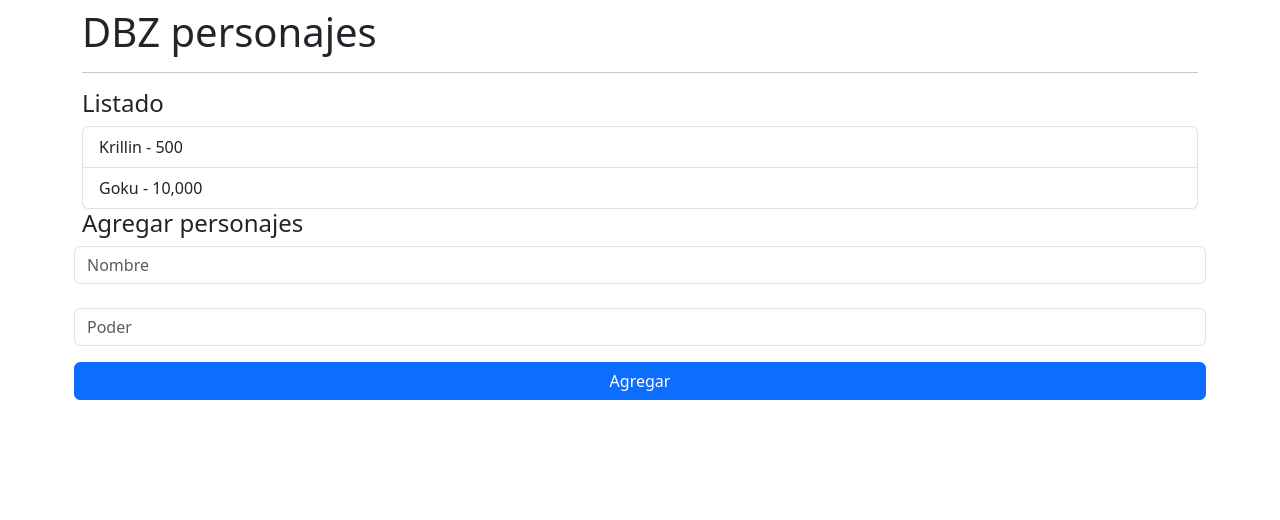
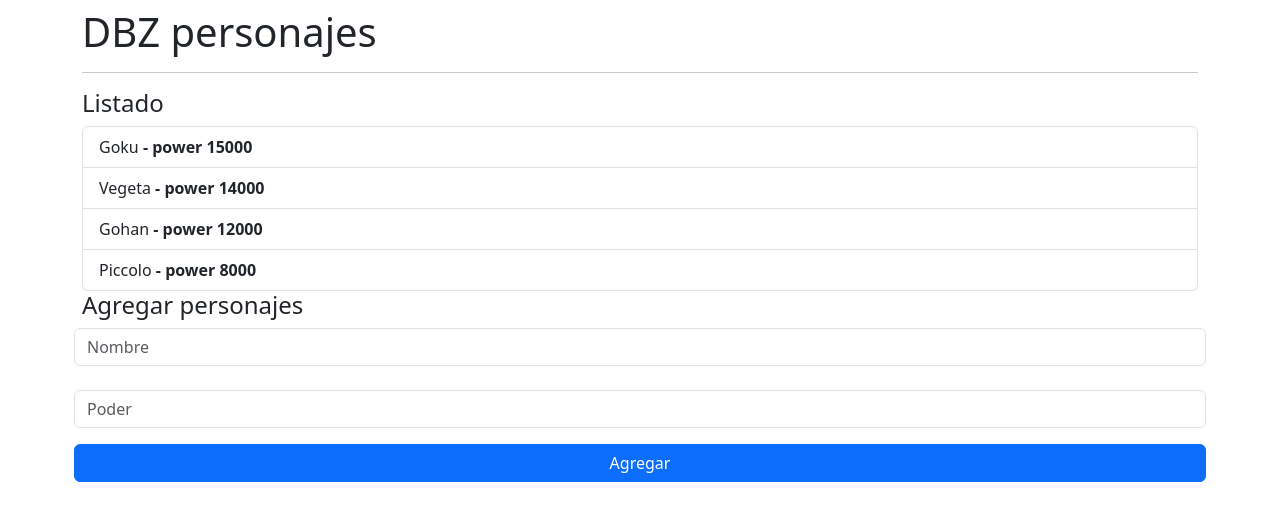
Before and after one commit to Filollan/Proyecto-Angular, an Angular app: page / in a window 1280 px wide. Shown: the top 520 px of the page. Built offline with nearby package versions, Linux system fonts and the light colour scheme.

Commit message:
agg @input

```diff
--- a/src/app/dbz/components/list/list.component.html
+++ b/src/app/dbz/components/list/list.component.html
@@ -1,5 +1,9 @@
  <h4>Listado</h4>
   <ul class="list-group">
-  <li class="list-group-item"> Krillin - 500</li>
-  <li class="list-group-item"> Goku - 10,000</li>
+  <li *ngFor="let character of characterList"
+    class="list-group-item">
+    <span> {{character.name }} </span>
+    <strong>- power {{character.power }} </strong>
+  </li>
+
   </ul>
--- a/src/app/dbz/components/list/list.component.ts
+++ b/src/app/dbz/components/list/list.component.ts
@@ -1,4 +1,5 @@
-import { Component } from '@angular/core';
+import { Component, Input } from '@angular/core';
+import { Character } from '../../interfaces/character.interface';
 
 
 @Component({
@@ -9,4 +10,10 @@ import { Component } from '@angular/core';
 })
 export class ListComponent {
 
+  @Input()
+  public characterList: Character[] = [ {
+    name: 'Trunks',
+    power: 10000,
+  }]
+
 }
--- /dev/null
+++ b/src/app/dbz/interfaces/character.interface.ts
@@ -0,0 +1,5 @@
+export interface Character {
+
+  name: string;
+  power: number;
+}
--- a/src/app/dbz/pages/main-page.component.html
+++ b/src/app/dbz/pages/main-page.component.html
@@ -4,7 +4,7 @@
 <div class="row"></div>
  <div class="col">
 
-  <app-dbz-list></app-dbz-list>
+  <app-dbz-list [characterList]="characters"></app-dbz-list>
 
 
 </div>
--- a/src/app/dbz/pages/main-page.component.ts
+++ b/src/app/dbz/pages/main-page.component.ts
@@ -1,5 +1,6 @@
 import { Component, OnInit } from '@angular/core';
 import { HeroesModule } from "../../heroes/heroes.module";
+import { Character } from '../interfaces/character.interface';
 
 @Component({
   selector: 'app-dbz-main-page',
@@ -10,5 +11,20 @@ import { HeroesModule } from "../../heroes/heroes.module";
 })
 
 export class MainPageComponent {
-
+ public characters : Character[] = [
+  {
+    name: 'Goku',
+    power: 15000,
+  }, {
+    name: 'Vegeta',
+    power: 14000,
+  },
+  {
+    name: 'Gohan',
+    power: 12000,
+  }, {
+    name: 'Piccolo',
+    power: 8000,
+  }
+ ]
 }
```
